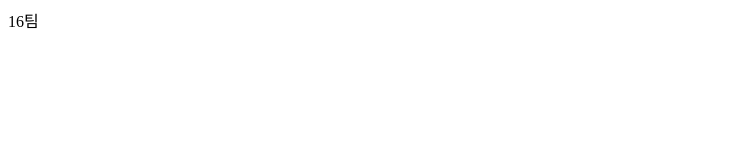
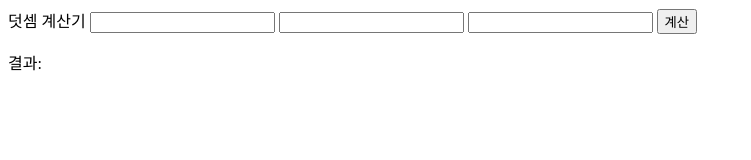
Before and after one commit to udemy-team16/practice, a plain HTML site: page index.html in a window 1280 px wide. Shown: the whole page, without its empty margins (0-751 px from the left). Drawn offline with Linux system fonts and the light colour scheme.

Commit message:
calculator

```diff
--- a/index.html
+++ b/index.html
@@ -4,9 +4,51 @@
     <meta charset="UTF-8" />
     <meta http-equiv="X-UA-Compatible" content="IE=edge" />
     <meta name="viewport" content="width=device-width, initial-scale=1.0" />
-    <title>내 첫 html 페이지</title>
+    <title>title</title>
   </head>
   <body>
-    <header>16팀</header>
+    덧셈 계산기
+    <input type="number" id="num1" />
+    <input type="number" id="num2" />
+    <input type="text" id="method" />
+
+    <button type="button" onclick="calc()">계산</button>
+    <p>결과:<span id="result-calc"></span></p>
+
+    <script>
+      const btn = document.querySelector("button");
+      const method = document.getElementById("method");
+      const result = document.getElementById("result-calc");
+
+      function calc() {
+        const num1 = document.getElementById("num1");
+        const num2 = document.getElementById("num2");
+
+        console.log(method.value);
+        switch (method.value) {
+          case "덧셈":
+            result.innerHTML = parseInt(num1.value) + parseInt(num2.value);
+
+            break;
+
+          case "뺄셈":
+            result.innerHTML = parseInt(num1.value) - parseInt(num2.value);
+
+            break;
+
+          case "곱셈":
+            result.innerHTML = parseInt(num1.value) * parseInt(num2.value);
+
+            break;
+          case "나눗셈":
+            result.innerHTML = parseInt(num1.value) / parseInt(num2.value);
+
+            break;
+
+          default:
+            break;
+        }
+      }
+    </script>
   </body>
 </html>
```
